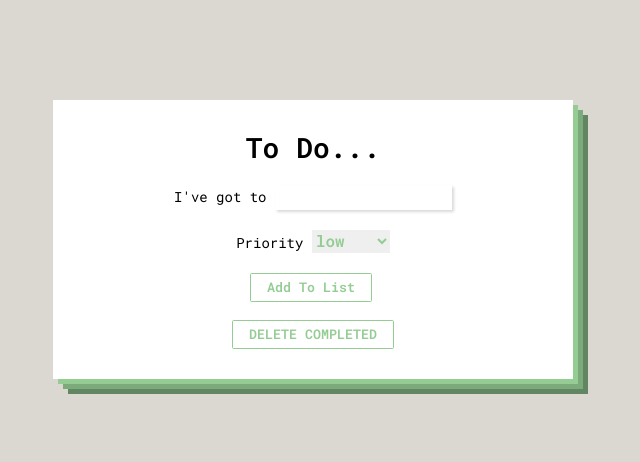
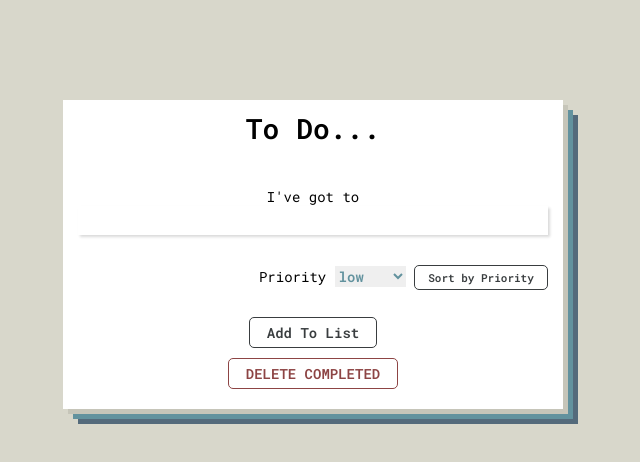
Before and after one commit to NathanHinks/SoC-hackathon-week-4, a plain HTML site: page FrontEnd/index.html in a window 1280 px wide. Shown: the whole page, without its empty margins (327-967 px from the left). Drawn offline with Linux system fonts and the light colour scheme; no server answers; a web font is replaced by a local one.

Commit message:
filter and styling

```diff
--- a/FrontEnd/index.html
+++ b/FrontEnd/index.html
@@ -8,15 +8,18 @@
     <link rel="stylesheet" href="./styles.css" />
     <link rel="preconnect" href="https://fonts.gstatic.com">
 <link href="https://fonts.googleapis.com/css2?family=Roboto+Mono:wght@300;400;600&display=swap" rel="stylesheet">
+<link rel="preconnect" href="https://fonts.gstatic.com">
+<link href="https://fonts.googleapis.com/css2?family=Neucha&display=swap" rel="stylesheet">
   </head>
   <body>
     <div class="container">
       <h1>To Do...</h1>
       <form id="input-form">
-        <label>
+        <label class="long-label">
           I've got to
           <input class="text-input" type="text" />
         </label>
+        <br>
         <label>
           Priority
           <select>
@@ -25,6 +28,7 @@
             <option>high</option>
           </select>
         </label>
+        <button class="filter-priority">Sort by Priority</button>
         <button>Add To List</button>
       </form>
 
--- a/FrontEnd/main.js
+++ b/FrontEnd/main.js
@@ -1,7 +1,7 @@
-const mainList = document.querySelector("#main-list");
-const inputForm = document.querySelector("#input-form");
+const mainList = document.querySelector('#main-list');
+const inputForm = document.querySelector('#input-form');
 
-const BACKEND_URL = "http://localhost:5000";
+const BACKEND_URL = 'http://localhost:5000';
 
 async function loadInitialToDos() {
 	const res = await fetch(`${BACKEND_URL}/todoitems`);
@@ -12,34 +12,33 @@ async function loadInitialToDos() {
 function renderToDo(toDoItem) {
 	const { id, title, priority, isComplete } = toDoItem;
 
-  const span = document.createElement("span");
-  span.innerText = `${title} - priority: ${priority}`;
+	const span = document.createElement('span');
+	span.innerHTML = `${title} - <span class="priority"> priority: ${priority}</span>`;
 
-  const li = document.createElement("li");
+	const li = document.createElement('li');
 	li.id = `to-do-item-${id}`;
 	li.appendChild(createCheckbox(toDoItem));
 	li.appendChild(span);
 	li.appendChild(createDeleteButton(toDoItem));
 	if (isComplete) {
-    li.classList.add("completed");
+		li.classList.add('completed');
 	}
 	mainList.appendChild(li);
-
 }
 
 function createCheckbox(toDoItem) {
-  const checkBox = document.createElement("input");
-  checkBox.type = "checkbox";
-  checkBox.addEventListener("change", () => {
+	const checkBox = document.createElement('input');
+	checkBox.type = 'checkbox';
+	checkBox.addEventListener('change', () => {
 		toggleToDoComplete(toDoItem);
 	});
 	return checkBox;
 }
 
 function createDeleteButton(toDoItem) {
-  const button = document.createElement("button");
-  button.innerText = "DELETE";
-  button.addEventListener("click", () => {
+	const button = document.createElement('button');
+	button.innerText = 'DELETE';
+	button.addEventListener('click', () => {
 		deleteToDo(toDoItem);
 	});
 	return button;
@@ -50,66 +49,70 @@ async function handleAddToDo(event) {
 	event.preventDefault();
 	// get title and priority from form
 	const partialTodo = {
-    title: event.target[0].value,
-    priority: event.target[1].value,
+		title    : event.target[0].value,
+		priority : event.target[1].value,
 	};
 	// sent to database and recieve full item including id
-  const completeTodo = await sendToDo("/todoitems", "POST", partialTodo);
+	const completeTodo = await sendToDo('/todoitems', 'POST', partialTodo);
 	event.target.reset();
 	renderToDo(completeTodo);
 }
 
-async function sendToDo(path, method, body = "") {
+async function sendToDo(path, method, body = '') {
 	const res = await fetch(`${BACKEND_URL}${path}`, {
 		method,
-    headers: {
-      "content-type": "application/json",
+		headers : {
+			'content-type' : 'application/json',
 		},
-    body: JSON.stringify(body),
+		body    : JSON.stringify(body),
 	});
 	const data = await res.json();
 	return data;
 }
 
 async function toggleToDoComplete(toDoItem) {
-  console.log(toDoItem)
+	console.log(toDoItem);
 	const li = document.querySelector(`#to-do-item-${toDoItem.id}`);
-  await sendToDo(`/todoitems/${toDoItem.id}`, "PUT", {
+	await sendToDo(`/todoitems/${toDoItem.id}`, 'PUT', {
 		...toDoItem,
-    isComplete: !li.classList.contains("completed"),
+		isComplete : !li.classList.contains('completed'),
 	});
-  li.classList.toggle("completed");
+	li.classList.toggle('completed');
 }
 
 async function deleteToDo(toDoItem) {
 	const res = await fetch(`${BACKEND_URL}/todoitems/${toDoItem.id}`, {
-    method: "DELETE",
+		method : 'DELETE',
 	});
 	if (res.ok) {
 		document.querySelector(`#to-do-item-${toDoItem.id}`).remove();
 	}
 }
 
-inputForm.addEventListener("submit", handleAddToDo);
+inputForm.addEventListener('submit', handleAddToDo);
 
 loadInitialToDos();
 
-
-const deleteCompletedBtn = document.querySelector(".delete-completed");
 //delete all
+const deleteCompletedBtn = document.querySelector('.delete-completed');
 
 async function deleteAllToDo() {
 	const res = await fetch(`${BACKEND_URL}/todoitems/`, {
-    method: "DELETE",
+		method : 'DELETE',
 	});
 	if (res.ok) {
 		location.reload();
-    //await loadInitialToDos();
-
 	}
 }
 
+deleteCompletedBtn.addEventListener('click', deleteAllToDo);
 
+//filter by priority
+const priorityBtn = document.querySelector('.filter-priority');
 
+async function filterPriority() {
+  //orders on load anyway
+  location.reload();
+}
 
-deleteCompletedBtn.addEventListener("click", deleteAllToDo);
+priorityBtn.addEventListener('click', filterPriority);
--- a/FrontEnd/styles.css
+++ b/FrontEnd/styles.css
@@ -1,85 +1,130 @@
-.completed {
-  color: rgb(148, 204, 148);
-  opacity: 0.6;
+
+:root {
+  --body-bg: #d8d7cb;
+  --main-color: #62929E;
+  --red: rgb(141, 68, 68);
+  --neutral: #393D3F;
+}
+* {
+  box-sizing: border-box;
+  margin: 0;
+  padding: 0;
 }
 
 body {
-  background-color: rgb(219, 216, 210);
+  background-color: var(--body-bg);
   font-family: "Roboto Mono", monospace;
+}
+/* inherit */
+button,
+input,
+select {
+  font-family: inherit;
+  font-size: inherit;
 }
 
 .container {
-  box-shadow: rgb(148, 204, 148) 5px 5px, rgb(123, 170, 123) 10px 10px,
-    rgb(97, 134, 97) 15px 15px;
-
+  background-color: #fff;
+  box-shadow: #C6C5B9 5px 5px,var(--main-color) 10px 10px, #546A7B 15px 15px;
   font-size: 14px;
   margin: 100px auto;
   max-width: 500px;
-  padding: 10px;
-  background-color: #fff;
+  padding: 10px 15px;
 }
 
 h1 {
   text-align: center;
+  margin-bottom: 40px;
+}
+
+form {
+  text-align: right;
+}
+
+label {
+  display: inline-block;
+  margin-bottom: 20px;
+  text-align: center;
+}
+.long-label{
+  width: 100%;
 }
 
 .text-input {
   border: none;
   box-shadow: rgba(0, 0, 0, 0.15) 1.95px 1.95px 2.6px;
+  display: inline-block;
   padding: 5px 0;
+  width: 100%;
 }
 .text-input:focus {
+  border-bottom: 1.5px solid var(--main-color);
   box-shadow: none;
   outline: none;
-  border-bottom: 1px solid rgb(148, 204, 148);
+}
+
+select {
+  border: none;
+  color: var(--main-color);
+  display: inline;
+  font-weight: 600;
 }
 select:focus {
-  outline: 1px solid rgb(148, 204, 148);
-}
-label {
-  display: block;
-  margin-bottom: 20px;
+  outline: 1px solid var(--main-color);
 }
 
-form {
+
+button {
+  background-color: #fff;
+  border-radius: 0.12em;
+  border: 0.1em solid var(--main-color);
+  box-sizing: border-box;
+  color: var(--main-color);
+  display: block;
+  font-weight: 600;
+  padding: 0.35em 1.2em;
   text-align: center;
+  transition: all 0.2s;
+}
+
+button:hover {
+  background-color: var(--main-color);
+  color: #ffffff;
+}
+
+.filter-priority {
+  display: inline;
+  font-size: 11px;
+}
+form button {
+  border: 1px solid var(--neutral);
+  border-radius: 5px;
+  color: var(--neutral);
+  display: block;
+  margin: 10px auto;
+}
+form button:hover {
+    background-color: var(--neutral);
 }
 
 .delete-completed {
+  border: 1px solid var(--red);
+  border-radius: 5px;
+  color: var(--red);
+  margin: 10px auto;
   text-transform: uppercase;
-  display: block;
-  margin: auto;
-  margin-bottom: 20px;
-  margin-top: 10px;
 }
-
-button {
-  display: inline-block;
-  padding: 0.35em 1.2em;
-  border: 0.1em solid rgb(148, 204, 148);
-  margin: 0 0.3em 0.3em 0;
-  border-radius: 0.12em;
-  box-sizing: border-box;
-  text-decoration: none;
-  font-family: inherit;
-  font-weight: 600;
-  color: rgb(148, 204, 148);
-  text-align: center;
-  transition: all 0.2s;
-  background-color: #fff;
-}
-
-button:hover {
-  background-color: rgb(148, 204, 148);
-  color: #ffffff;
+.delete-completed:hover {
+  background-color: var(--red);
 }
 
 li {
+  align-items: center;
   display: flex;
-  justify-content: flex-start;
+  font-family: 'Neucha', cursive;
+  justify-content: space-evenly;
+  margin-bottom: 15px;
   width: 100%;
-  align-items: center;
-  margin-top: 5px;
 }
 
 li input {
@@ -88,20 +133,22 @@ li input {
 
 
 li button {
-  display: inline-block;
-  justify-self: flex-end;
+  font-size: 12px;
 }
 
 li span {
-  display: block;
   flex-grow: 5;
   font-weight: 400;
 }
-
-select {
-  border: none;
-  color: rgb(148, 204, 148);
-  font-family: inherit;
-  font-size: 16px;
+.priority {
+  font-size: 12px;
   font-weight: 600;
 }
+
+.completed {
+  color: var(--main-color);
+  opacity: 0.8;
+}
+.completed span {
+ text-decoration: line-through;
+}
```
Also changed, not shown: 2 other files. Lines whose indentation alone changed are shown as unchanged.
